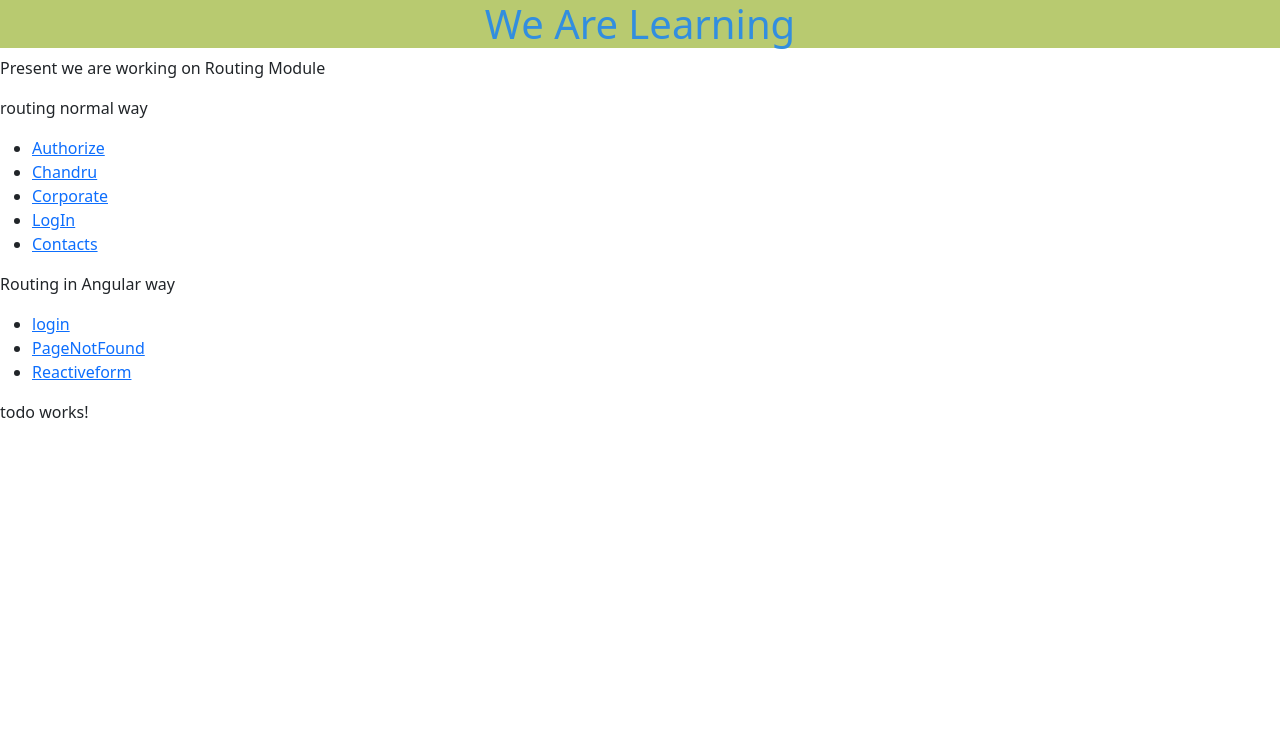
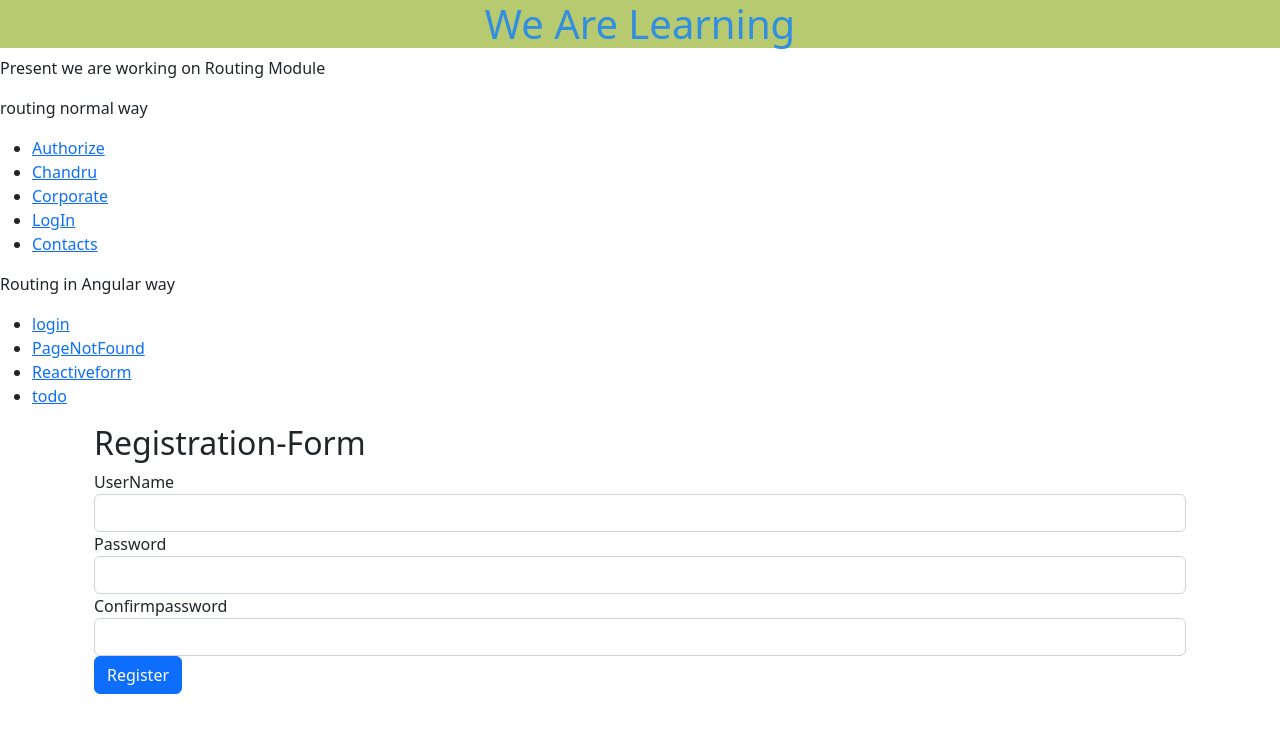
Before and after one commit to VIJAYVINNY/Credits, an Angular app: page /todo in a window 1280 px wide. Shown: the top 732 px of the page. Built offline with nearby package versions, Linux system fonts and the light colour scheme.

Commit message:
modified

```diff
--- a/src/app/app.component.html
+++ b/src/app/app.component.html
@@ -24,7 +24,8 @@
 <ul>
     <li><a [routerLink]="['login']">login</a> </li>
     <li><a [routerLink]="['pagenotfound']">PageNotFound</a></li>
-    <li> <a [routerLink]="['Reactivecomponent']">Reactiveform</a></li>
+    <li><a [routerLink]="['Reactivecomponent']">Reactiveform</a></li>
+    <li><a [routerLink]="['/todo']">todo</a> </li>
 </ul>
 
 
--- a/src/app/app.module.ts
+++ b/src/app/app.module.ts
@@ -13,6 +13,7 @@ import { AuthorizeComponent } from './authorize/authorize.component';
 import { HttpClientModule } from '@angular/common/http';
 import { ReactiveformComponent } from './reactiveform/reactiveform.component';
 import { MethodsComponent } from './methods/methods.component';
+import { ReactiveFormsModule } from '@angular/forms';
 import { AllserviceService } from 'src/services/allservice.service';
 
 
@@ -39,6 +40,7 @@ import { AllserviceService } from 'src/services/allservice.service';
     BrowserModule,
     AppRoutingModule,
     HttpClientModule,
+    ReactiveFormsModule,
   ],
   providers: [
 
--- a/src/app/todo/todo.component.html
+++ b/src/app/todo/todo.component.html
@@ -1,7 +1,28 @@
-<p>todo works!</p>
-
-<ul>
+<!-- <ul>
     <li *ngFor="let contact of contactList">
         {{contact.contactName}}
-     </li>
-</ul>
+    </li>
+</ul> -->
+<div class="container">
+    <div class="container-fluid">
+        <h2>Registration-Form</h2>
+        <form>
+            <div class="form-froup">
+                <label for="">UserName</label>
+                <input type="text" class="form-control">
+            </div>
+
+            <div class="form-froup">
+                <label for="">Password</label>
+                <input type="password" class="form-control">
+
+                <div class="form-froup">
+                    <label for="">Confirmpassword</label>
+                    <input type="password" class="form-control">
+
+                    <button type="button" class="btn btn-primary">Register</button>
+                </div>
+            </div>
+        </form>
+    </div>
+</div>
```
